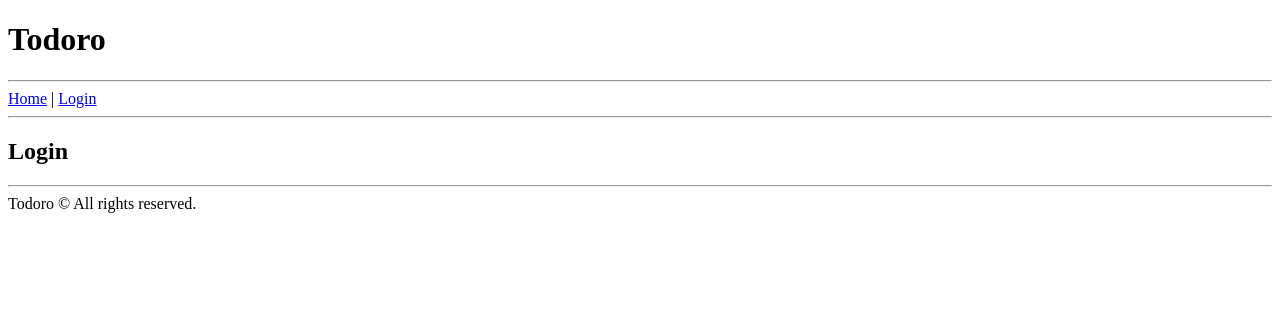
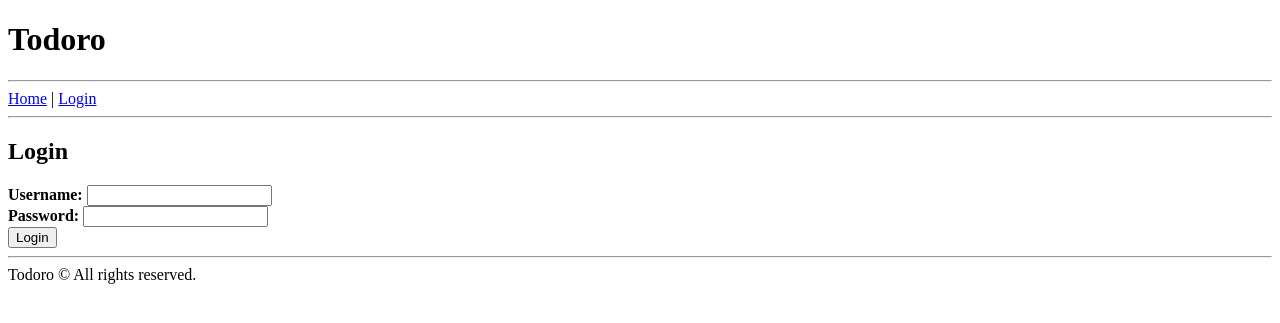
Before and after one commit to JoseAntpr/todoro, a Django app: page /login in a window 1280 px wide. Shown: the top 323 px of the page. Run offline with Django 3.2, Linux system fonts and the light colour scheme.

Commit message:
login and logout implemented

```diff
--- a/src/tasks/views.py
+++ b/src/tasks/views.py
@@ -56,13 +56,3 @@ def task_detail(request, task_pk):
 
     #Renderizar la plantilla
     return render(request, 'tasks/detail.html',context)
-
-
-def login(request):
-    """
-
-    :param request: HttoRequest
-    :return: HttpResponse
-    """
-
-    return render(request,'login.html')
--- a/src/todoro/settings.py
+++ b/src/todoro/settings.py
@@ -38,7 +38,8 @@ INSTALLED_APPS = (
     'django.contrib.messages',
     'django.contrib.staticfiles',
     'tasks',
-    'ui'
+    'ui',
+    'users'
 )
 
 MIDDLEWARE_CLASSES = (
--- a/src/todoro/urls.py
+++ b/src/todoro/urls.py
@@ -16,11 +16,13 @@ Including another URLconf
 from django.conf.urls import include, url
 from django.contrib import admin
 
-from tasks.views import tasks_list, task_detail, login
+from tasks.views import tasks_list, task_detail
+from users.views import login, logout
 
 urlpatterns = [
     url(r'^admin/', include(admin.site.urls)),
     url(r'^$', tasks_list, name="tasks_list"),
     url(r'^tasks/(?P<task_pk>[0-9]+)$', task_detail, name="task_detail"),
-    url(r'^login$',login,name="login")
+    url(r'^login$', login, name="login"),
+    url(r'logout', logout, name="logout")
 ]
--- a/src/ui/templates/base.html
+++ b/src/ui/templates/base.html
@@ -12,7 +12,9 @@
     {% if user.is_authenticated %}
         <a href="{% url 'tasks_list' %}?filter=owned" title="Home">Created by me</a>
         |
-         <a href="{% url 'tasks_list' %}?filter=assigned" title="Home">Assigned to me</a>
+        <a href="{% url 'tasks_list' %}?filter=assigned" title="Home">Assigned to me</a>
+        |
+        <a href="{% url 'logout' %}" title="Logout">Logout</a>
     {% else %}
         <a href="{% url 'login' %}" title="Login">Login</a>
     {% endif %}
--- a/src/ui/templates/login.html
+++ b/src/ui/templates/login.html
@@ -4,4 +4,21 @@
 
     <h2>Login</h2>
 
+    <div style="color:red">{{error}}</div>
+
+    <form method="post">
+        {% csrf_token %}
+        <div>
+            <strong> Username: </strong>
+            <input type="text" id="username" name="usr"
+        </div>
+        <div>
+            <strong>Password: </strong>
+            <input type="password" id="password" name="pwd">
+        </div>
+        <div>
+            <button>Login</button>
+        </div>
+    </form>
+
 {% endblock %}
--- /dev/null
+++ b/src/users/views.py
@@ -0,0 +1,42 @@
+from django.contrib.auth import authenticate, login as django_login, logout as django_logout
+from django.shortcuts import render, redirect
+
+
+def login(request):
+    """
+
+    :param request: HttoRequest
+    :return: HttpResponse
+    """
+
+    context = dict()
+
+    if request.method == "POST":
+        username = request.POST.get("usr")
+        password = request.POST.get("pwd")
+
+        user = authenticate(username=username, password=password)
+
+        if user is not None:
+            #usuarios autenticadoq
+            request.session["default-language"] = "es"
+            django_login(request, user)
+            url = request.GET.get('next', 'tasks_list')
+            return redirect(url)
+        else:
+            #usuario no autenticado
+            context["error"] = "Wrong username or password"
+
+
+
+    return render(request, 'login.html', context)
+
+def logout(request):
+    """
+    Hace logout de un usuario
+    :param request: HttpRequest
+    :return: HttpResponse
+    """
+    django_logout(request)
+
+    return redirect('login')
```
Also changed, not shown: src/users/__init__.py (added).
